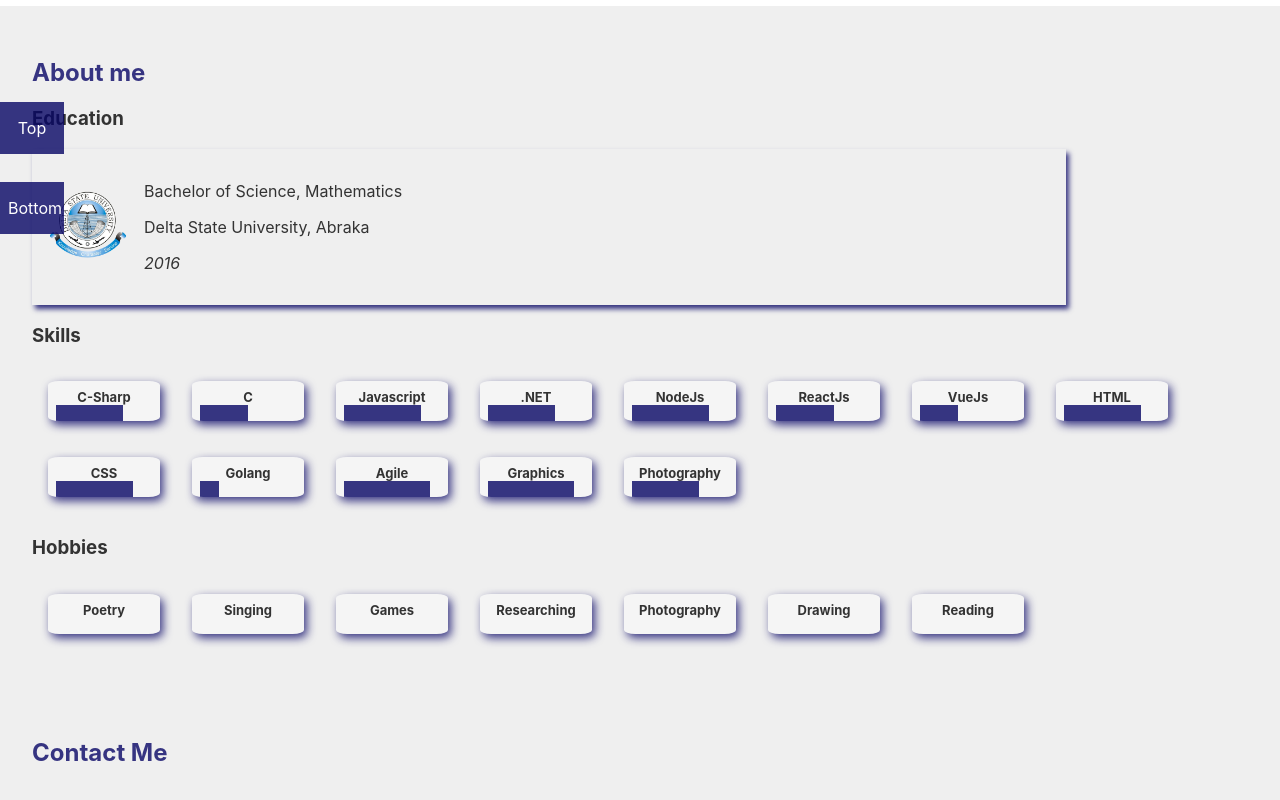
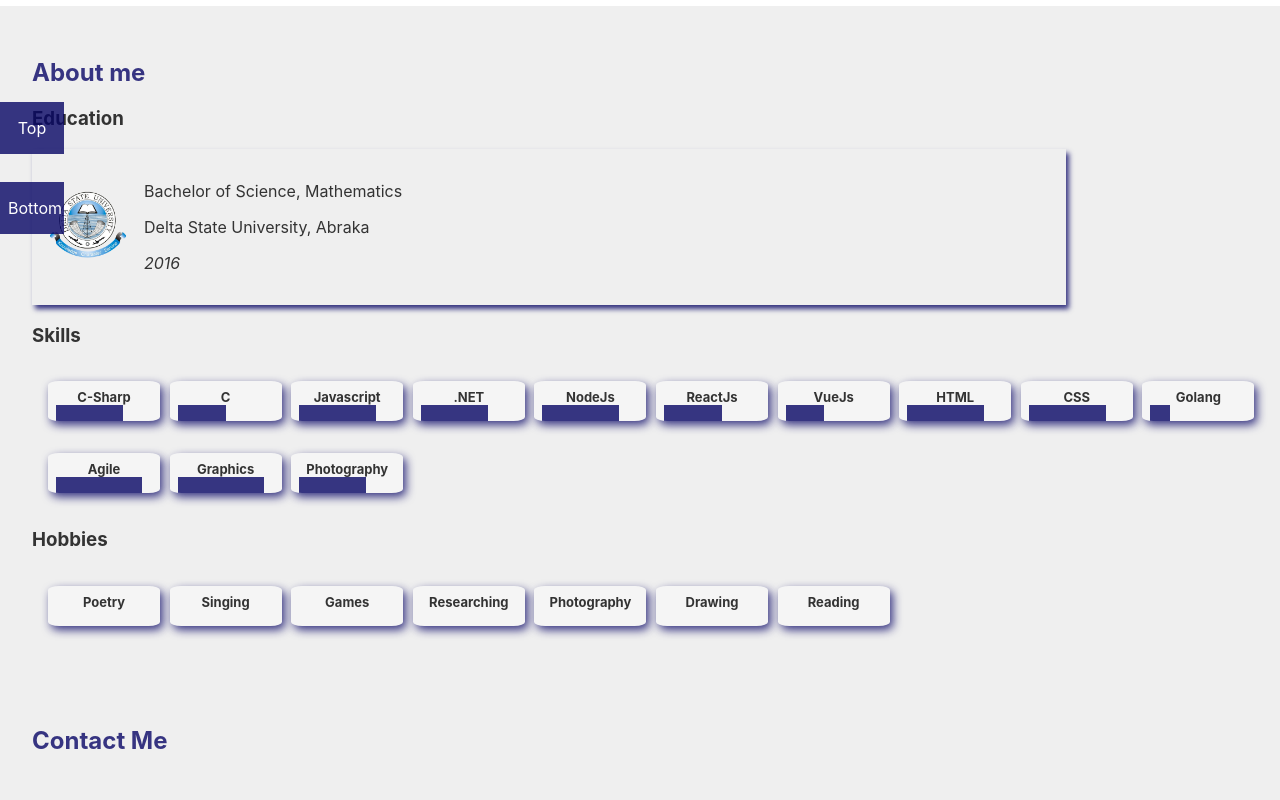
Before and after one commit to Vastro-lorde/SpiritVD, a React (Create React App) app: page / in a window 1280 px wide. Shown: the part 464-1264 px from the top of the page. Built offline with nearby package versions, Linux system fonts and the light colour scheme.

Commit message:
added grid for skills

```diff
--- a/src/components/About/About.jsx
+++ b/src/components/About/About.jsx
@@ -63,11 +63,15 @@ const About = (props) => {
             </div>
             <div>
                 <h3>Skills</h3>
-                {skills.map((e)=> <Skill name={e.name} xp={e.point} theme={theme} />)}
+                <div className={style.skills}>
+                    {skills.map((e)=> <Skill name={e.name} xp={e.point} theme={theme} />)}
+                </div>
             </div>
             <div>
                 <h3>Hobbies</h3>
-                {hobbies.map((e)=> <Skill name={e.name} xp={e.point} theme={theme} />)}
+                <div className={style.skills}>
+                    {hobbies.map((e)=> <Skill name={e.name} xp={e.point} theme={theme} />)}
+                </div>
             </div>
         </div>
     );
--- a/src/components/About/about.module.css
+++ b/src/components/About/about.module.css
@@ -36,6 +36,11 @@
     border-radius: 1.5rem;
 }
 
+.skills{
+    display: grid;
+    grid-template-columns: repeat(auto-fill, minmax(7rem, 1fr));
+}
+
 .titleDay{
     color: var(--primary-purple);
     text-align: left;
```
